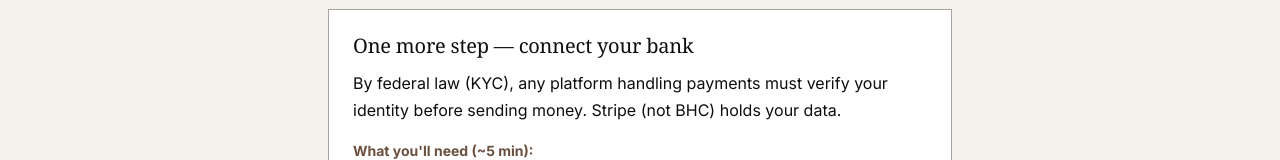
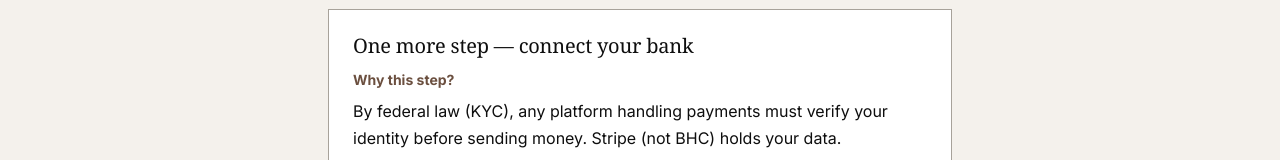
Before and after one commit to benjibushes/bhc, a Next.js app: page /partner/checkout/1/success in a window 1280 px wide. Shown: the part 255-415 px from the top of the page. Built offline with nearby package versions, Linux system fonts and the light colour scheme; no server answers; a web font is replaced by a local one.

Commit message:
fix(task-5): add "Why this step?" KYC heading + use border-amber-dark token (no hardcoded hex)

```diff
--- a/app/partner/checkout/[tier]/success/page.tsx
+++ b/app/partner/checkout/[tier]/success/page.tsx
@@ -58,6 +58,7 @@ export default function TierCheckoutSuccessPage() {
           <h2 className="text-xl mb-3" style={{ fontFamily: 'Georgia, serif' }}>
             One more step — connect your bank
           </h2>
+          <p className="text-sm text-saddle mb-2"><strong>Why this step?</strong></p>
           <p className="mb-4">
             By federal law (KYC), any platform handling payments must verify your identity before sending money. Stripe (not BHC) holds your data.
           </p>
--- a/app/rancher/billing/page.tsx
+++ b/app/rancher/billing/page.tsx
@@ -115,7 +115,7 @@ export default function RancherBillingPage() {
         )}
 
         {data.pricingModel === 'legacy' && (
-          <div className="border border-dust bg-bone p-4 mb-6" style={{ borderColor: '#C99A2E' }}>
+          <div className="border border-amber-dark bg-bone p-4 mb-6">
             <p className="text-sm">
               🎁 You're on the legacy 10% post-close commission model.{' '}
               <Link href="/partner?from=upgrade" className="underline">Upgrade to a tier →</Link>{' '}
```
